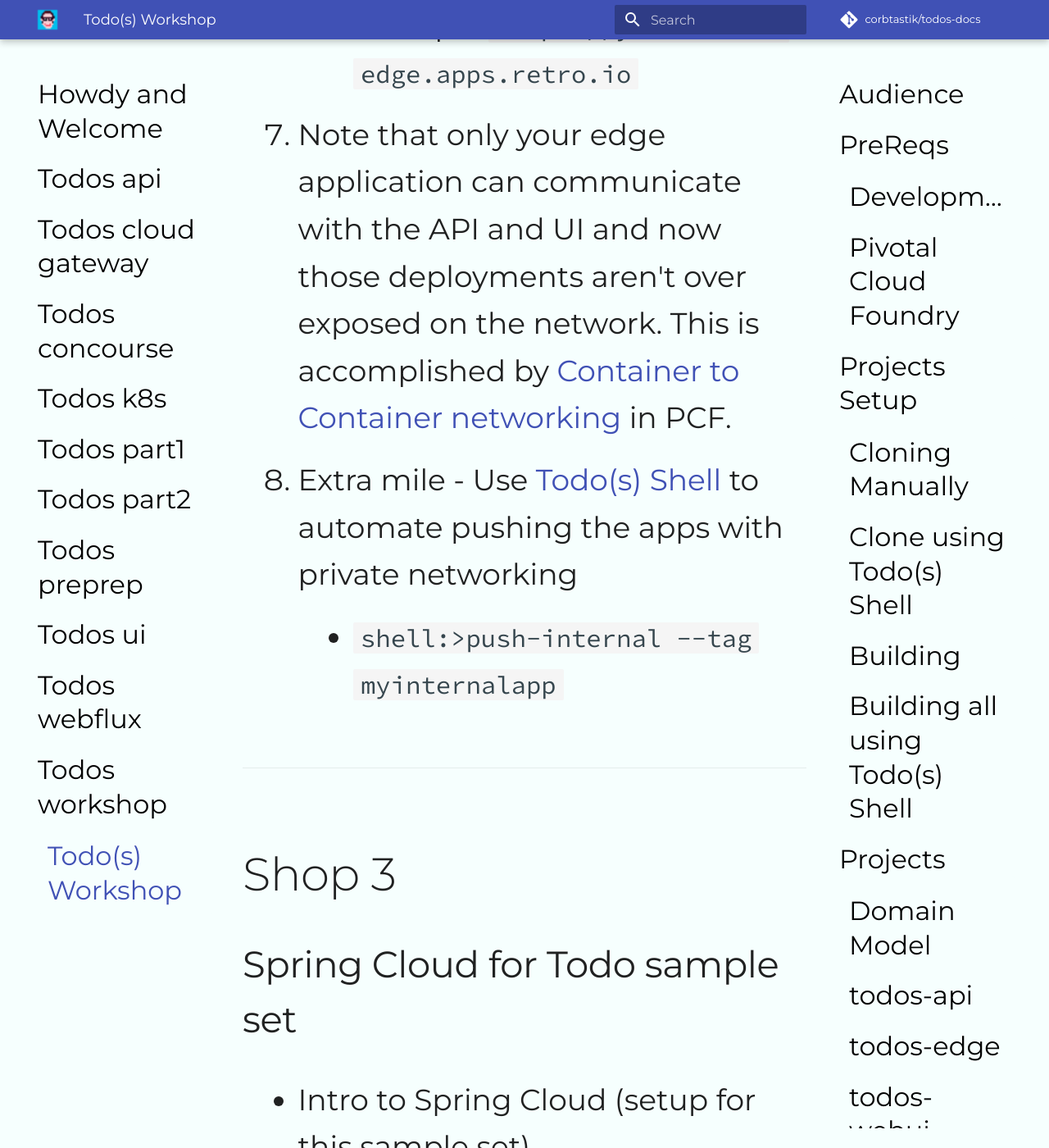
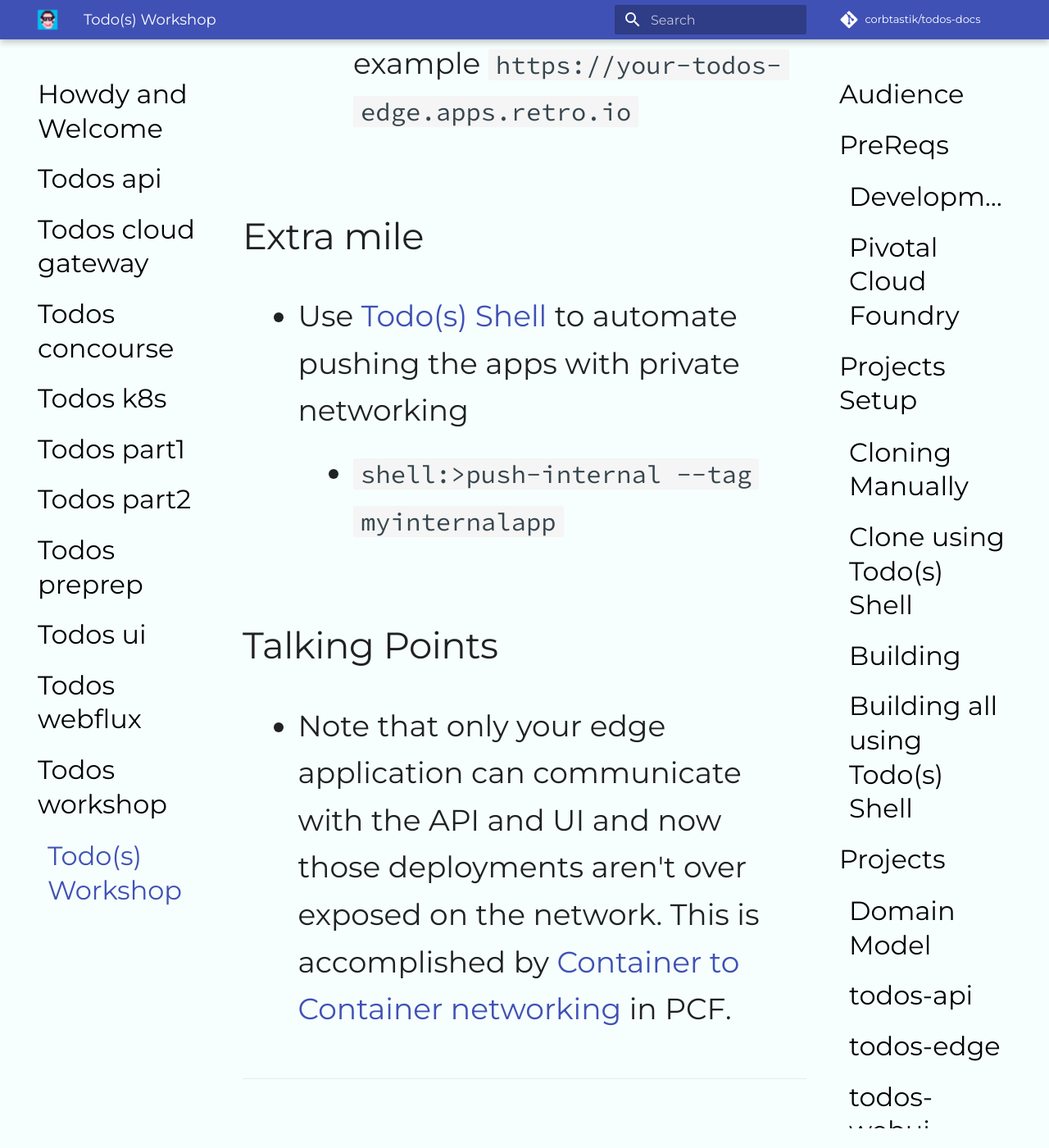
Before and after one commit to adamzwickey/todos-docs, an MkDocs documentation site: the page built from docs/todos-workshop/README.md, in a window 1280 px wide and 1400 px high, scrolled down 58614 px. Shown: the whole window at 82% size. Built offline with MkDocs 1.6.1 and Material for MkDocs 9.7.7, drawn with Linux system fonts in a browser that asks for light colours; comment, search, counter and statistics services are not loaded.

Commit message:
mvp shop-2

```diff
--- a/docs/todos-workshop/README.md
+++ b/docs/todos-workshop/README.md
@@ -579,7 +579,7 @@ cf apps
 
 Pause...take a quick review and field questions
 
-**Talking Points**
+### Talking Points
 
 * Intro to Spring Boot and [Sample Set](#shop-sample-set)
 * Introduce Spring Cloud Gateway as an application edge and routing tool
@@ -656,10 +656,14 @@ We can restrict access to the Backend API and UI by removing public routes for t
 1. Open `YOUR-todos-edge` in Chrome
     * You'll have a route to your `YOUR-todos-edge` app...for example `https://your-todos-edge.apps.retro.io`
 
-* Note that only your edge application can communicate with the API and UI and now those deployments aren't over exposed on the network.  This is accomplished by [Container to Container networking](https://docs.pivotal.io/pivotalcf/devguide/deploy-apps/cf-networking.html) in PCF.
-* Extra mile - Use [Todo(s) Shell](#todos-shell) to automate pushing the apps with private networking
+### Extra mile
+
+* Use [Todo(s) Shell](#todos-shell) to automate pushing the apps with private networking
     * `shell:>push-internal --tag myinternalapp`
 
+### Talking Points
+
+* Note that only your edge application can communicate with the API and UI and now those deployments aren't over exposed on the network.  This is accomplished by [Container to Container networking](https://docs.pivotal.io/pivotalcf/devguide/deploy-apps/cf-networking.html) in PCF.
 
 ---
 
```
